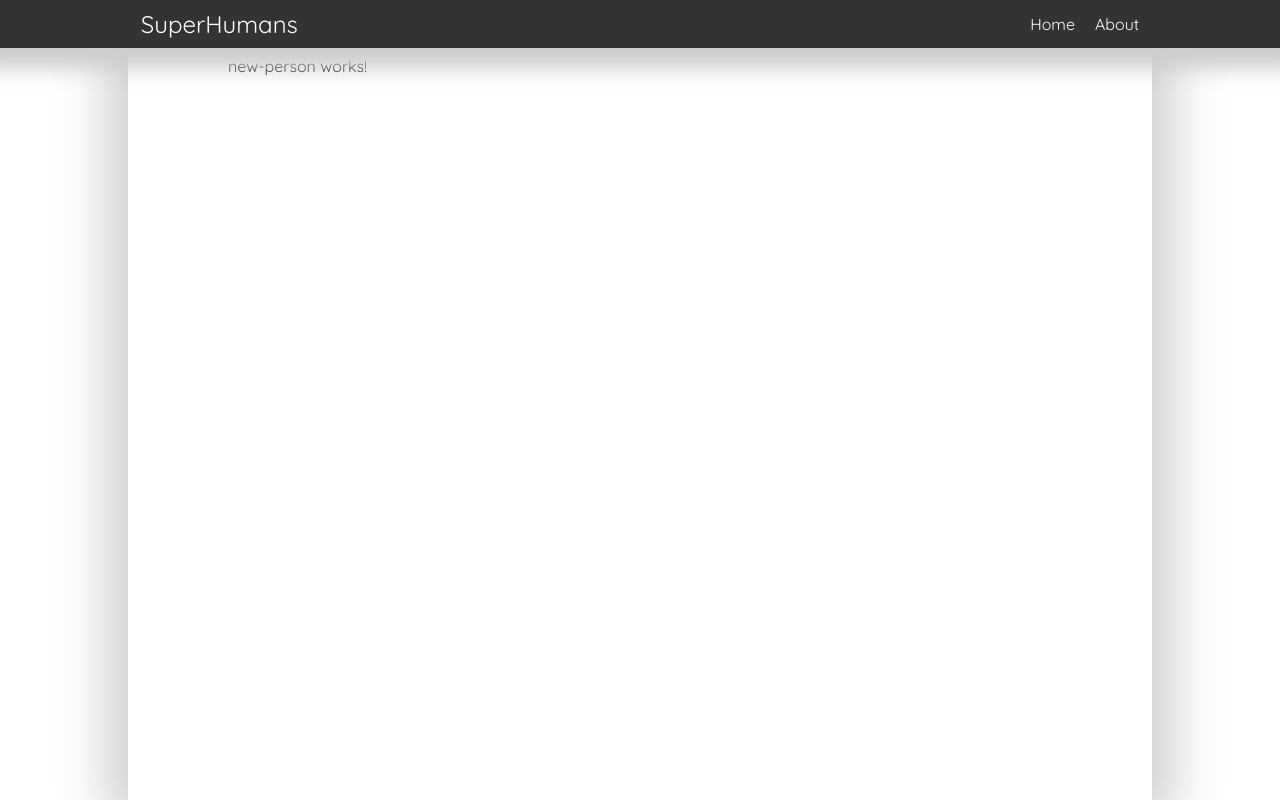
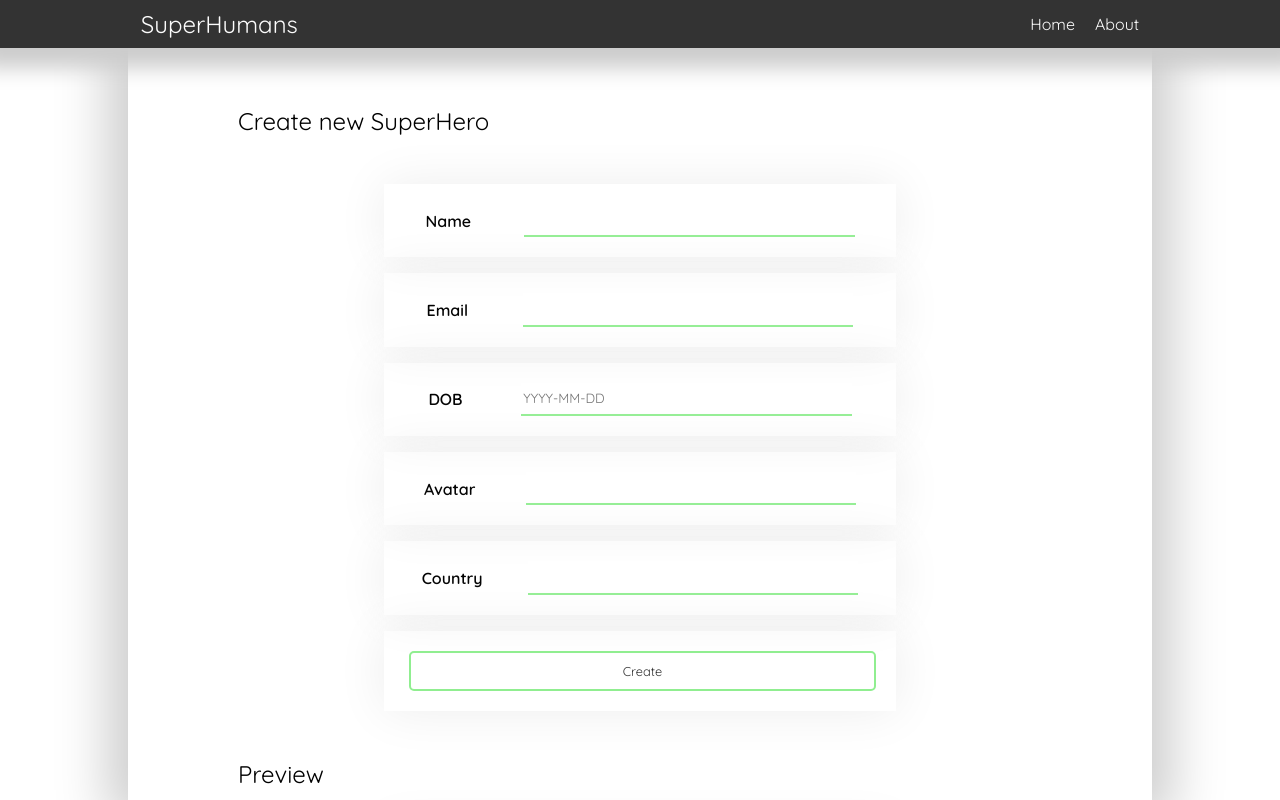
Before and after one commit to indieNik/loktra-frontend-assignment, an Angular app: page /new in a window 1280 px wide. Built offline with nearby package versions, Linux system fonts and the light colour scheme.

Commit message:
Added Create Route and Form

```diff
--- a/src/app/age.pipe.ts
+++ b/src/app/age.pipe.ts
@@ -13,7 +13,7 @@ export class AgePipe implements PipeTransform {
     if (m < 0 || (m === 0 && today.getDate() < birthDate.getDate())) {
         age--;
     }
-    return age;
+    return age || 0;
   }
 
 }
--- a/src/app/app.module.ts
+++ b/src/app/app.module.ts
@@ -1,6 +1,7 @@
 import { BrowserModule } from '@angular/platform-browser';
 import { NgModule } from '@angular/core';
 import { HttpClientModule } from '@angular/common/http';
+import { ReactiveFormsModule } from '@angular/forms';
 
 import { AppRoutingModule } from './app-routing.module';
 import { AppComponent } from './app.component';
@@ -24,7 +25,8 @@ import { CardComponent } from './card/card.component';
   imports: [
     BrowserModule,
     AppRoutingModule,
-    HttpClientModule
+    HttpClientModule,
+    ReactiveFormsModule
   ],
   providers: [],
   bootstrap: [AppComponent]
--- a/src/app/card/card.component.ts
+++ b/src/app/card/card.component.ts
@@ -11,7 +11,7 @@ export class CardComponent implements OnInit {
   @Input() person: string;
   @Output() deletePerson = new EventEmitter;
 
-  constructor(private data: DataService) { }
+  constructor() { }
 
   ngOnInit() {
   }
--- a/src/app/home/home.component.scss
+++ b/src/app/home/home.component.scss
@@ -4,14 +4,14 @@
     padding: 50px 10px ;
     .header-section {
         @extend .flex-vc ;
-        button {
-            background-color: lightgreen;
-            color: #fff;
-            padding: 0.3em;
-            border-radius: 5px;
-            cursor: pointer;
-            font-size: 1em;
-            margin-left: 10px;
+        button, .button {
+            @extend .button ;
+            color: $dark;
+            border-color: $success;
+            &:hover {
+                background-color: $success;
+                color: #fff;
+            }
         }
     }
 
--- a/src/app/new-person/new-person.component.html
+++ b/src/app/new-person/new-person.component.html
@@ -1,3 +1,80 @@
-<p>
-  new-person works!
-</p>
+<div class="container">
+  <div class="header-section">
+    <h1>
+      Create new SuperHero
+    </h1>
+  </div>
+  <form [formGroup]="newForm" (ngSubmit)="onSubmit()" class="form-section">
+    <div class="form-group">
+      <label for="name">
+        Name
+      </label>
+      <input id="name" type="text" formControlName="name" class="form-input" [class.error]="submitted && newForm.controls.name.errors">
+    </div>
+    <div *ngIf="submitted && newForm.controls.name.errors" class="error">
+      <p *ngIf="newForm.controls.name.errors.required">
+        Name cannot be blank!
+      </p>
+    </div>
+    <div class="form-group">
+      <label for="email">
+        Email
+      </label>
+      <input id="email" type="text" formControlName="email" class="form-input" [class.error]="submitted && newForm.controls.email.errors">
+    </div>
+    <div *ngIf="submitted && newForm.controls.email.errors" class="error">
+      <p *ngIf="newForm.controls.email.errors.required">
+        Email cannot be blank!
+      </p>
+    </div>
+    <div class="form-group">
+      <label for="dob">
+        DOB
+      </label>
+      <input id="dob" type="text" formControlName="dob" placeholder="YYYY-MM-DD" class="form-input" [class.error]="submitted && newForm.controls.dob.errors">
+    </div>
+    <div *ngIf="submitted && newForm.controls.dob.errors" class="error">
+      <p *ngIf="newForm.controls.dob.errors.required">
+        Date of Birth cannot be blank!
+      </p>
+    </div>
+    <div class="form-group">
+      <label for="avatar">
+        Avatar
+      </label>
+      <input id="avatar" type="text" formControlName="avatar" class="form-input" [class.error]="submitted && newForm.controls.avatar.errors">
+    </div>
+    <div *ngIf="submitted && newForm.controls.avatar.errors" class="error">
+      <p *ngIf="newForm.controls.avatar.errors.required">
+        Avatar cannot be blank!
+      </p>
+    </div>
+    <div class="form-group">
+      <label for="country">
+        Country
+      </label>
+      <input id="country" type="text" formControlName="country" class="form-input" [class.error]="submitted && newForm.controls.country.errors">
+    </div>
+    <div *ngIf="submitted && newForm.controls.country.errors" class="error">
+      <p *ngIf="newForm.controls.country.errors.required">
+        Country cannot be blank!
+      </p>
+    </div>
+    <div class="form-group">
+      <input type="submit" value="Create" class="button submit">
+    </div>
+  </form>
+  <div class="preview-section">
+    <h1>
+      Preview
+    </h1>
+    <div class="card">
+      <img class="avatar" src="{{newForm.controls.avatar.value}}" alt="{{newForm.controls.name.value}}">
+      <div class="details">
+          <div class="name">{{newForm.controls.name.value}}</div>
+          <div class="email">{{newForm.controls.email.value}}</div>
+          <div class="dob">{{newForm.controls.dob.value | age}} years</div>
+      </div>
+    </div>
+  </div>
+</div>
--- a/src/app/new-person/new-person.component.scss
+++ b/src/app/new-person/new-person.component.scss
@@ -0,0 +1,79 @@
+@import '../../styles.scss';
+@import '../card/card.component.scss';
+
+.container {
+    padding: 50px 10px ;
+    .header-section {
+        @extend .flex-vc ;
+    }
+    .form-section {
+        margin: 5vh;
+        @extend .flex-hc;
+        flex-direction: column;
+        .form-group {
+            width: 40vw;
+            margin: 1vh auto;
+            @extend .flex-vc;
+            justify-content: space-around;
+            padding: 20px;
+            box-shadow: $box-shadow-c;
+            label {
+                font-weight: 600;
+                margin-right: 10px;
+            }
+            .form-input {
+                border-bottom: 2px solid $success;
+                width: 70%;
+                height: 2.5em;
+                &.error {
+                    border-bottom: 2px solid $danger;
+                }
+                &:focus {
+                    outline: 1px solid #fcfcfc;
+                }
+            }
+            .submit {
+                @extend .button ;
+                width: 100%;
+                color: $dark;
+                border-color: $success;
+                &:hover {
+                    background-color: $success;
+                    color: #fff;
+                }
+            }
+            &:hover {
+                box-shadow: $box-shadow-hover;
+            }
+        }
+        .error {
+            @extend .flex-vhc;
+            font-size: 0.8em;
+            color: $danger;
+            width: 40vw;
+            margin: 1vh auto;
+        }
+    }
+    .preview-section {
+        h1 {
+            margin-bottom: 5vh;
+        }
+        .card {
+            @extend .flex-vc;
+            justify-content: space-evenly;
+            width: 40vw;
+            height: 15vh;
+            margin: 1vh auto;
+            padding: 0 20px;
+            box-shadow: $box-shadow-c;
+            cursor: pointer;
+            &:hover {
+                box-shadow: $box-shadow-hover;
+                .avatar {
+                    border: 2px solid tomato;
+                    transform: scale(1.1);
+                }
+            }
+        }
+    }
+}
--- a/src/app/new-person/new-person.component.ts
+++ b/src/app/new-person/new-person.component.ts
@@ -1,4 +1,7 @@
 import { Component, OnInit } from '@angular/core';
+import { FormBuilder, FormGroup, Validators } from '@angular/forms';
+import { DataService } from '../data.service';
+import { Router } from '@angular/router';
 
 @Component({
   selector: 'app-new-person',
@@ -7,7 +10,43 @@ import { Component, OnInit } from '@angular/core';
 })
 export class NewPersonComponent implements OnInit {
 
-  constructor() { }
+  newForm: FormGroup;
+  submitted = false;
+  success = false;
+
+  constructor(
+      private formBuilder: FormBuilder,
+      private data: DataService,
+      private router: Router
+    ) {
+    this.newForm = this.formBuilder.group({
+      name: ['', Validators.required],
+      email: ['', Validators.required],
+      avatar: ['', Validators.required],
+      dob: ['', Validators.required],
+      country: ['', Validators.required]
+    })
+  }
+
+  onSubmit() {
+    this.submitted = true;
+
+    if( this.newForm.invalid) {
+      return;
+    } else {
+      this.data.newPerson({
+        name: this.newForm.controls.name.value,
+        email: this.newForm.controls.email.value,
+        avatar: this.newForm.controls.avatar.value,
+        dob: this.newForm.controls.dob.value,
+        country: this.newForm.controls.country.value,
+      }).subscribe(data => {
+        this.router.navigateByUrl('')
+      })
+    }
+
+    this.success = true;
+  }
 
   ngOnInit() {
   }
--- a/src/styles.scss
+++ b/src/styles.scss
@@ -19,6 +19,8 @@ $dark: #333;
 $gray: #ccc;
 $lightgray: #eee;
 $light: #fcfcfc;
+$success: lightgreen;
+$danger: lightcoral;
 
 $box-shadow-h: 0 0 50px 20px $gray;
 $box-shadow-v: 0 0 20px 20px $gray;
@@ -45,6 +47,21 @@ a {
 
 li {
     list-style: none;
+}
+
+.button {
+    background-color: transparent;
+    color: $danger;
+    border: 2px solid $danger;
+    padding: 10px;
+    border-radius: 5px;
+    cursor: pointer;
+    margin-left: 5px;
+    font-size: 0.8em;
+    &:hover {
+        background-color: $danger;
+        color: #fff;
+    }
 }
 
 body {
```
